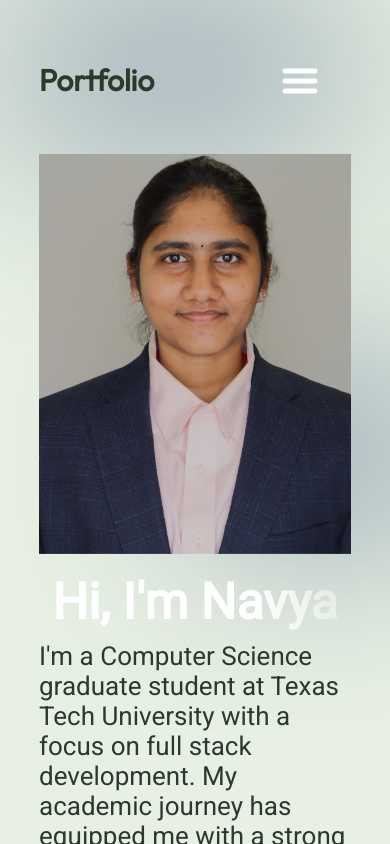
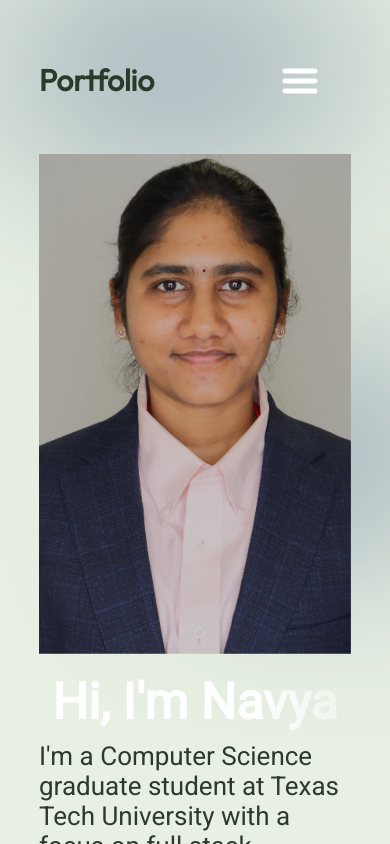
Before and after one commit to Navya616/Portfolio, a React (Vite) app: page / in a window 390 px wide. Shown: the top 844 px of the page. Built offline with nearby package versions, Linux system fonts and the light colour scheme.

Commit message:
Updated portfolio

```diff
--- a/src/components/Hero/Hero.module.css
+++ b/src/components/Hero/Hero.module.css
@@ -119,7 +119,7 @@
   .heroImg {
     width: 100%;
     max-width: 90vw;
-    height: 400px; /* <-- reduced from auto to a fixed smaller height */
+    height: 500px; /* <-- reduced from auto to a fixed smaller height */
     object-fit: cover; /* Keeps proportions, crops smartly */
     margin-bottom: 25px; /* <-- space between image and text */
   }
```
